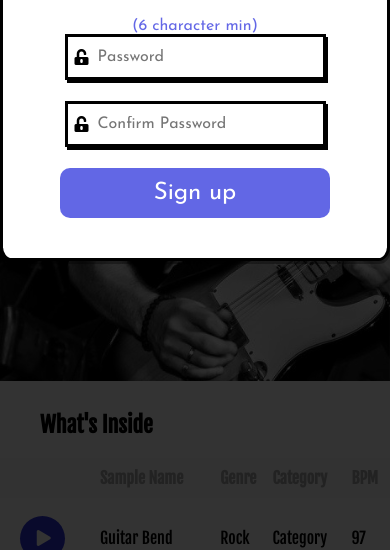
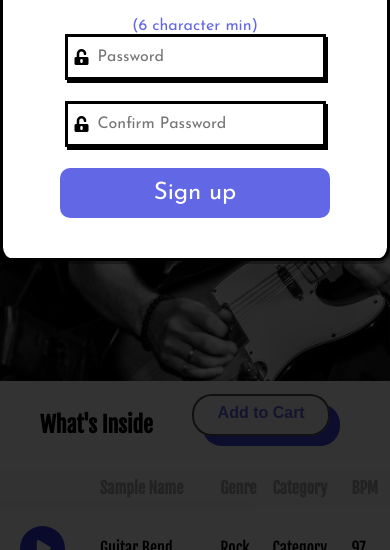
Before and after one commit to benjwexler/calebSoundsDesign2, a plain HTML site: page index.html in a window 390 px wide. Shown: the part 294-844 px from the top of the page. Drawn offline with Linux system fonts and the light colour scheme.

Commit message:
add to cart button responsive to width change

```diff
--- a/index.html
+++ b/index.html
@@ -164,6 +164,7 @@
     <div id="section2">
         <div id="section2topRow">
             <div id="whatsInside">What's Inside</div>
+            <div id="addToCart">Add to Cart</div>
         </div>
 
         <table id="samplePackTable">
--- a/section2.css
+++ b/section2.css
@@ -15,6 +15,8 @@
     margin: auto;
     font-size: 22px;
     font-weight: bold !important;
+    display: flex;
+    margin-bottom: 10px;
     /* height: 50px; */
 
 
@@ -30,6 +32,63 @@
     /* CURRENT SET UP */
     /* padding-top: 30px; */
     /* margin-bottom: 20px; */
+
+}
+
+#addToCart {
+    font-family: 'Fjsalla One', sans-serif;
+    width: 40%;
+    width: 120px;
+    font-weight: bold !important;
+    /* position: absolute; */
+    top: 0;
+    right: 0;
+    text-align: center;
+    /* margin-top: 30px; */
+    /* border: 3px solid black; */
+    border-radius: 10px;
+    background: #f2f2f280;
+    /* box-shadow: 10px 10px blue; */
+    box-shadow: 10px 10px rgba(45, 51, 221, 0.788);
+    box-shadow: 10px 10px rgba(45, 51, 221, 0.89);
+
+
+
+
+    /* width: 45%; */
+    height: 30px;
+    /* background: yellow; */
+    padding-left: 20px;
+    padding-right: 20px;
+    /* margin-right: 160px; */
+    padding-top: 8px;
+
+    /* margin: auto; */
+    /* margin-left:auto;  */
+    /* margin-right:0; */
+    text-align: center;
+    border-radius: 20px;
+    font-size: 16px;
+    /* padding-top: 15px; */
+    color: black;
+
+    /* border: 2px solid rgb(45, 51, 221); */
+    border: 2px solid rgba(0, 0, 0, 0.671);
+    /* background: black; */
+    /* background: rgb(45, 51, 221); */
+    /* background: rgb(54, 59, 199); */
+
+    /* background: rgba(177, 176, 199, 0.24); */
+    /* background: rgb(17, 17, 17); */
+    /* color: rgb(45, 51, 221); */
+    /* color: white;  */
+    /* color: rgba(45, 51, 221, 0.747) */
+    /* opacity: .4; */
+    color: rgba(45, 51, 221, 0.747);
+    margin-left: auto;
+    margin-right: 60px;
+    margin-top: 13px;
+    /* color: white; */
 
 }
 
```
